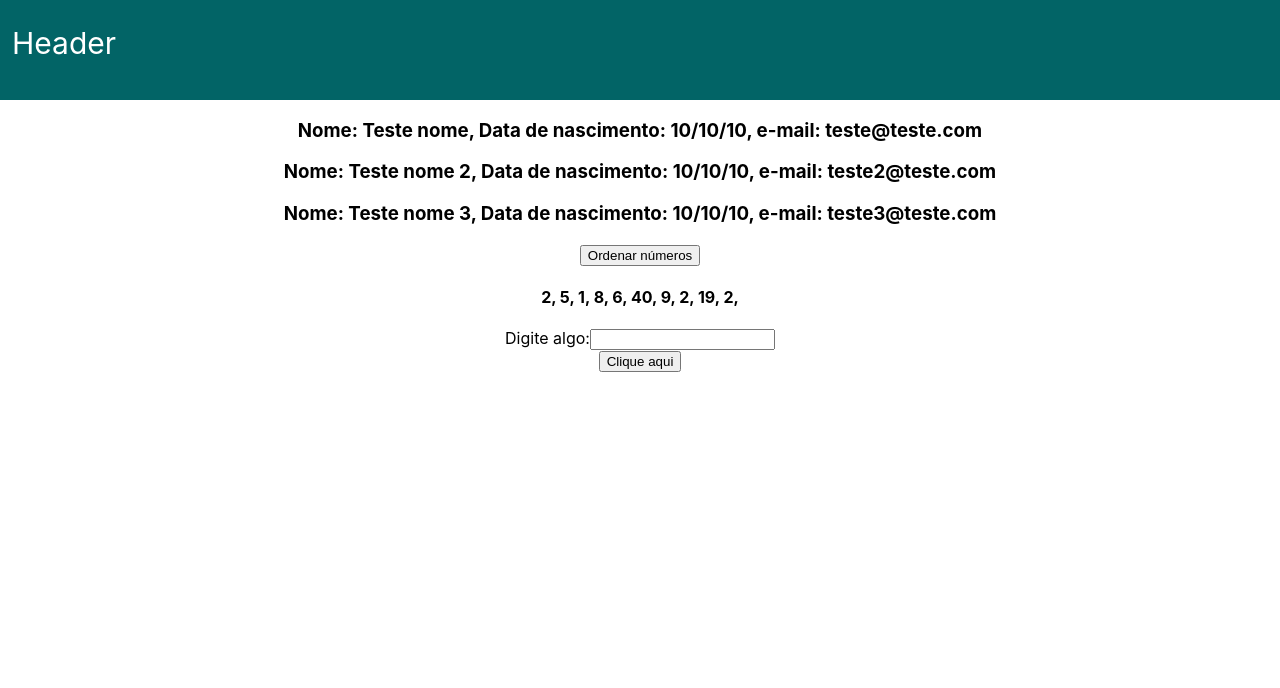
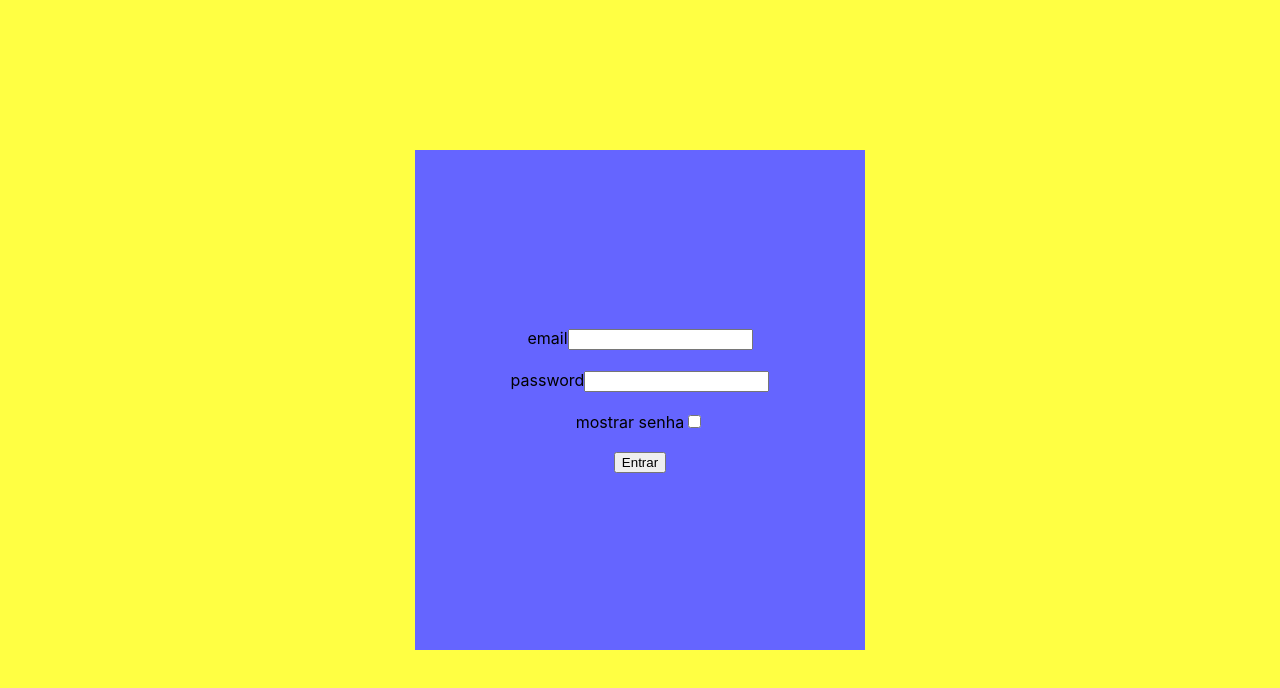
Before and after one commit to Kaue-C-Matos/projeto-react, a React (Create React App) app: page / in a window 1280 px wide. Shown: the top 688 px of the page. Built offline with nearby package versions, Linux system fonts and the light colour scheme.

Commit message:
tentastiava de formulario

```diff
--- a/src/App.js
+++ b/src/App.js
@@ -1,32 +1,11 @@
 import './App.css';
-import InputText from './components/InputText';
-import OrderNumbers from './components/OrderNumbers';
-import UserInfo from './components/UserInfo';
-import Header from './components/header';
+import LoginPage from './pages/LoginPage';
 
-const listUsers = [{
-  name: 'Teste nome',
-  birthday: '10/10/10',
-  email: "teste@teste.com"
-},
-{
-  name: 'Teste nome 2',
-  birthday: '10/10/10',
-  email: "teste2@teste.com"
-},
-{
-  name: 'Teste nome 3',
-  birthday: '10/10/10',
-  email: "teste3@teste.com"
-}]
 
 function App() {
   return (
     <div className="App">
-        <Header />
-        <UserInfo users={listUsers}/>
-        <OrderNumbers/>
-        <InputText/>
+        <LoginPage/>
     </div>
   );
 }
--- /dev/null
+++ b/src/components/Input.js
@@ -0,0 +1,21 @@
+const Input = ({label, inputName, errorMessage, value, onChange, type="text"}) => {
+    return (
+        <div>
+            <label form={inputName}>{label}</label>
+            <input
+                type={type}
+                id={inputName}
+                name={inputName}
+                value={value}
+                onChange={onChange}
+            />
+            {
+                errorMessage ? (
+                    <p className="errorMessage">{errorMessage}</p>
+                ): <></>
+            }
+        </div>
+    );
+}
+
+export default Input;
--- /dev/null
+++ b/src/pages/LoginPage.css
@@ -0,0 +1,19 @@
+.container{
+    background-color: rgb(255, 255, 67);
+    height: 100vh;
+    width: 100vw;
+    display: flex;
+    justify-content: center;
+    align-items: center;
+}
+
+.formContainer{
+    height: 500px;
+    width: 450px;
+    background-color: rgb(101, 101, 255);
+    display: flex;
+    justify-content: center;
+    align-items: center;
+    flex-direction: column;
+    gap: 20px
+}
--- /dev/null
+++ b/src/pages/LoginPage.js
@@ -0,0 +1,66 @@
+import { useState } from "react";
+import Input from "../components/Input";
+import "./LoginPage.css"
+
+const LoginPage = () => {
+    const [email, setEmail] = useState()
+    const [password, setPassword] = useState()
+    const [checked, setChecked] = useState(false)
+    const [input, setInput] = useState("password")
+
+    const onChangeEmail = (event) =>{
+        setEmail(event.target.value)
+    }
+
+    const onChangePassword = (event) =>{
+        setPassword(event.target.value)
+    }
+
+    const showPassword =() =>{
+        if (checked) {
+            setChecked(!checked)
+            setInput("text")
+        }
+        else{
+            setChecked(checked)
+            setInput("password")
+        }
+    }
+
+    const onSubmit = () =>{
+        console.log(email, password)
+    }
+
+
+    return (
+        <div className="container">
+            <div className="formContainer">
+                <Input
+                    label="email"
+                    name="emailInput"
+                    value={email}
+                    onChange={onChangeEmail}
+                />
+                <Input
+                    label="password"
+                    type={input}
+                    name="passwordInput"
+                    value={password}
+                    onChange={onChangePassword}
+                />
+                <label>mostrar senha
+                <input type="checkbox"
+                        checked={checked}
+                        onChange={showPassword}
+                />
+                </label>
+
+                <button onClick={onSubmit}>Entrar</button>
+
+            </div>
+        </div>
+
+    );
+}
+
+export default LoginPage;
```
